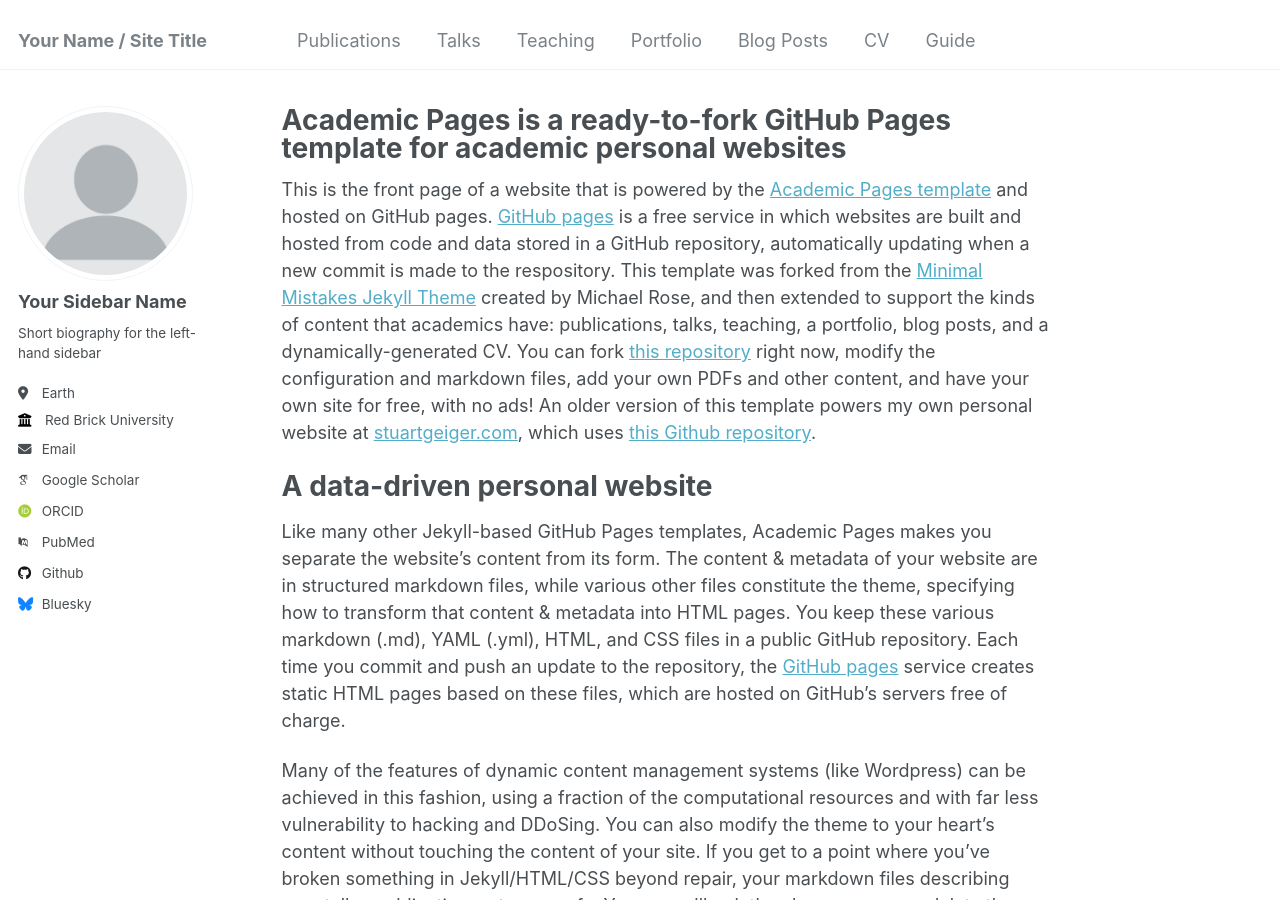
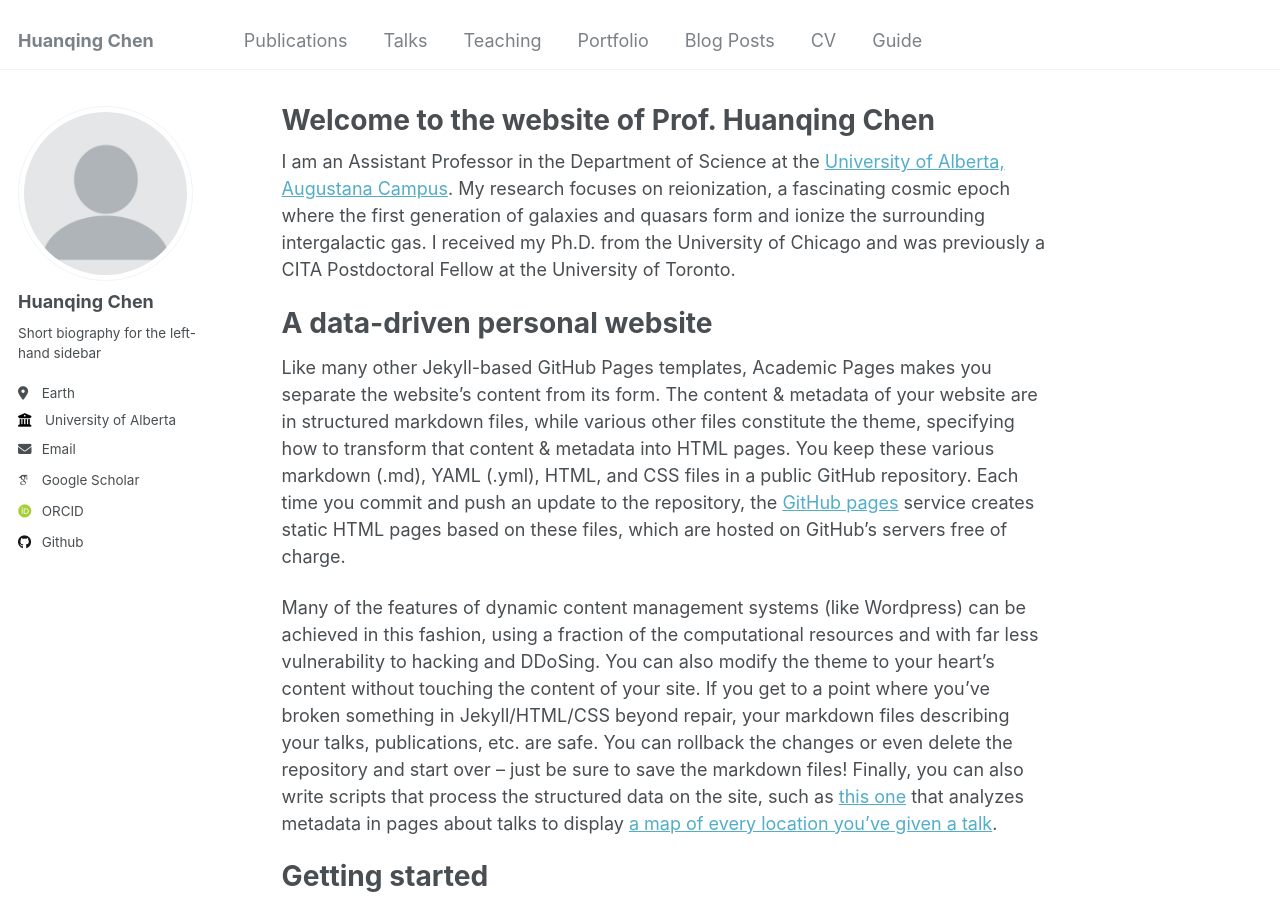
Before and after one commit to huanqingchen/huanqingchen.github.io, a Jekyll site: the page built from _pages/about.md, in a window 1280 px wide and 900 px high. Built offline with Jekyll 4.4.1, drawn with Linux system fonts in a browser that asks for light colours; some web fonts are replaced; some of the changed text lies outside the part shown.

Commit message:
modified

```diff
--- a/_config.yml
+++ b/_config.yml
@@ -8,11 +8,11 @@
 
 # Basic Site Settings
 locale                   : "en-US"
-title                    : "Your Name / Site Title"
+title                    : "Huanqing Chen"
 title_separator          : "-"
-name                     : &name "Your Name"
+name                     : &name "Huanqing Chen"
 description              : &description "personal description"
-url                      : https://academicpages.github.io # the base hostname & protocol for your site e.g. "https://mmistakes.github.io"
+url                      : https://huanqingchen.github.io # the base hostname & protocol for your site e.g. "https://mmistakes.github.io"
 baseurl                  : "" # the subpath of your site, e.g. "/blog"
 repository               : "academicpages/academicpages.github.io"
 
@@ -22,21 +22,21 @@ repository               : "academicpages/academicpages.github.io"
 author:
   # Biographic information
   avatar           : "profile.png"
-  name             : "Your Sidebar Name"
+  name             : "Huanqing Chen"
   pronouns         : # example: "she/her"
   bio              : "Short biography for the left-hand sidebar"
   location         : "Earth"
-  employer         : "Red Brick University"
+  employer         : "University of Alberta"
   uri              : # URL
-  email            : "none@example.org"
+  email            : "huanqing.chen@ualberta.ca"
 
   # Academic websites
   arxiv            : # URL - Update with the correct link to your profile
-  googlescholar    : "https://scholar.google.com/citations?user=PS_CX0AAAAAJ"
+  googlescholar    : "https://scholar.google.com/citations?user=pDzW99kAAAAJ&hl=en"
   impactstory      : # URL
-  orcid            : "http://orcid.org/yourorcidurl"
+  orcid            : "https://orcid.org/my-orcid?orcid=0000-0002-3211-9642"
   semantic         : # URL
-  pubmed           : "https://www.ncbi.nlm.nih.gov/pubmed/?term=john+snow"
+  pubmed           : # URL
   researchgate     : # URL
 
   # Repositories and software development
@@ -48,7 +48,7 @@ author:
   stackoverflow    : # User number or user number and name (i.e., use "1" or "1/jeff-atwood")
 
   # Social media
-  bluesky          : "bsky.app" # Replace this with you Bluesky username
+  bluesky          : # Username "bsky.app" # Replace this with you Bluesky username
   facebook         : # Username
   flickr           : # Username
   foursquare       : # Username
--- a/_pages/about.md
+++ b/_pages/about.md
@@ -1,13 +1,14 @@
 ---
 permalink: /
-title: "Academic Pages is a ready-to-fork GitHub Pages template for academic personal websites"
+title: "Welcome to the website of Prof. Huanqing Chen"
 author_profile: true
 redirect_from:
   - /about/
   - /about.html
 ---
 
-This is the front page of a website that is powered by the [Academic Pages template](https://github.com/academicpages/academicpages.github.io) and hosted on GitHub pages. [GitHub pages](https://pages.github.com) is a free service in which websites are built and hosted from code and data stored in a GitHub repository, automatically updating when a new commit is made to the respository. This template was forked from the [Minimal Mistakes Jekyll Theme](https://mmistakes.github.io/minimal-mistakes/) created by Michael Rose, and then extended to support the kinds of content that academics have: publications, talks, teaching, a portfolio, blog posts, and a dynamically-generated CV. You can fork [this repository](https://github.com/academicpages/academicpages.github.io) right now, modify the configuration and markdown files, add your own PDFs and other content, and have your own site for free, with no ads! An older version of this template powers my own personal website at [stuartgeiger.com](http://stuartgeiger.com), which uses [this Github repository](https://github.com/staeiou/staeiou.github.io).
+I am an Assistant Professor in the Department of Science at the [University of Alberta, Augustana Campus](https://www.ualberta.ca/en/augustana/index.html). My research focuses on reionization, a fascinating cosmic epoch where the first generation of galaxies and quasars form and ionize the surrounding intergalactic gas. I received my Ph.D. from the University of Chicago and was previously a CITA Postdoctoral Fellow at the University of Toronto.
+
 
 A data-driven personal website
 ======
```
